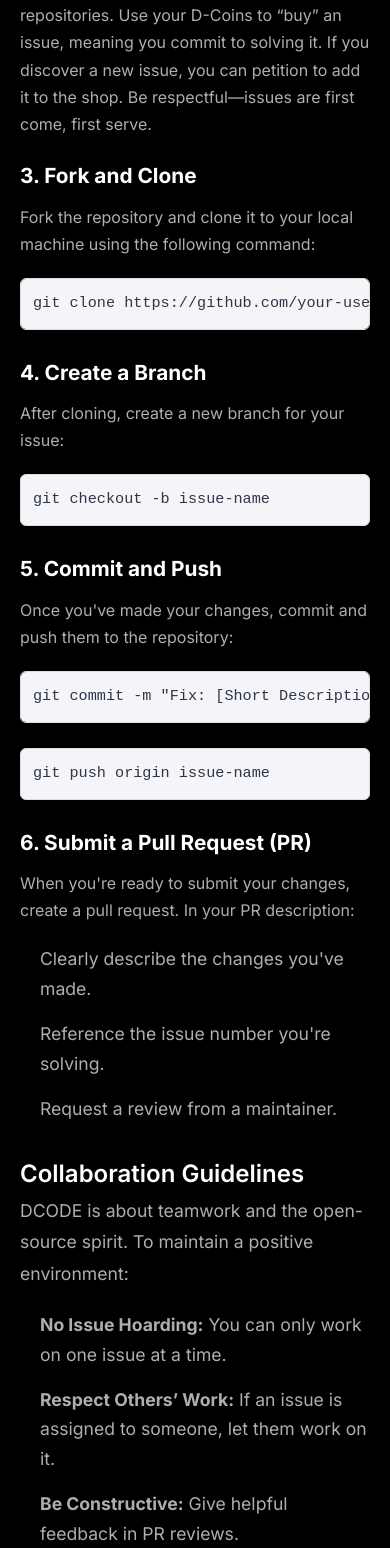
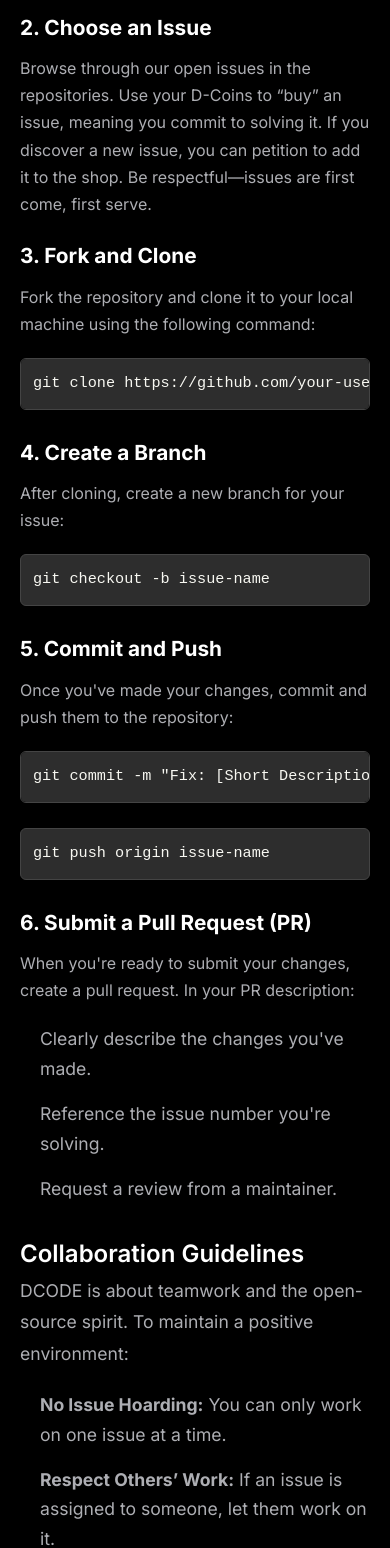
Before and after one commit to devclub-nstru/DCODE-frontend, a React (Vite) app in the folder Some-D-coin/: page /contributors in a window 390 px wide. Shown: the part 1758-3306 px from the top of the page. Built offline with nearby package versions, Linux system fonts and the light colour scheme; a web font is replaced by a local one.

Commit message:
fixed contributor's page

```diff
--- a/Some-D-coin/src/components/Contributors/Contributors.css
+++ b/Some-D-coin/src/components/Contributors/Contributors.css
@@ -75,17 +75,17 @@
 }
 
 .code-snippet-contri {
-    background-color: #f4f4f9;
+    background-color: #2d2d2d; /* Darker background for code snippets */
     padding: 12px;
     border-radius: 6px;
     font-family: 'Courier New', Courier, monospace;
     font-size: 1rem;
-    border: 1px solid #ddd;
+    border: 1px solid #444; /* Darker border */
     word-wrap: break-word;
     overflow-x: auto;
     margin-top: 10px;
     margin-bottom: 25px;
-    color: #2d3748;
+    color: #f8f8f2; /* Light text color */
 }
 
 .pr-tips {
@@ -177,6 +177,7 @@
 @media (max-width: 768px) {
     .contributor-guide {
         padding: 20px;
+        padding-top: 100px;
     }
 
     .guide-title-contri {
--- a/Some-D-coin/src/components/Contributors/Contributors.jsx
+++ b/Some-D-coin/src/components/Contributors/Contributors.jsx
@@ -1,31 +1,36 @@
-// src/ContributorGuide.js
-import React from 'react';
+import React, { useEffect } from 'react';
+import AOS from 'aos';
+import 'aos/dist/aos.css';
 import './Contributors.css';
 
 const ContributorGuide = () => {
+  useEffect(() => {
+    AOS.init({ duration: 1000 });
+  }, []);
+
   return (
     <div className="contributor-guide">
-      <h1 className="guide-title-contri">Contributor's Guide for DCODE</h1>
-      <p className="intro-text-contri">Welcome to DCODE, the open-source collaboration event organised by the Dev Club! We’re excited to have you join us in contributing to meaningful projects. This guide will help ensure a smooth and productive experience for all participants.</p>
+      <h1 className="guide-title-contri" data-aos="fade-up">Contributor's Guide for DCODE</h1>
+      <p className="intro-text-contri" data-aos="fade-up">Welcome to DCODE, the open-source collaboration event organised by the Dev Club! We’re excited to have you join us in contributing to meaningful projects. This guide will help ensure a smooth and productive experience for all participants.</p>
 
-      <h2 className="section-title-contri">About DCODE</h2>
-      <p className="section-text-contri">DCODE is a unique event where developers work together to improve open-source projects. Instead of building from scratch, participants pick issues from our maintained repositories and solve them to enhance existing codebases.</p>
+      <h2 className="section-title-contri" data-aos="fade-up">About DCODE</h2>
+      <p className="section-text-contri" data-aos="fade-up">DCODE is a unique event where developers work together to improve open-source projects. Instead of building from scratch, participants pick issues from our maintained repositories and solve them to enhance existing codebases.</p>
 
-      <h2 className="section-title-contri">What Are D-Coins?</h2>
-      <p className="section-text-contri">D-Coins are our event’s digital currency. You use them to “buy” issues, commit to solving them, and earn more by successfully contributing. They also count toward the leaderboard and can be transferred between participants.</p>
+      <h2 className="section-title-contri" data-aos="fade-up">What Are D-Coins?</h2>
+      <p className="section-text-contri" data-aos="fade-up">D-Coins are our event’s digital currency. You use them to “buy” issues, commit to solving them, and earn more by successfully contributing. They also count toward the leaderboard and can be transferred between participants.</p>
 
-      <h2 className="section-title-contri">Issue Availability</h2>
-      <p className="section-text-contri">At the start of the event, there will be a set of predefined issues available in the shop. More issues may be added as the event progresses based on participant petitions and discoveries.</p>
+      <h2 className="section-title-contri" data-aos="fade-up">Issue Availability</h2>
+      <p className="section-text-contri" data-aos="fade-up">At the start of the event, there will be a set of predefined issues available in the shop. More issues may be added as the event progresses based on participant petitions and discoveries.</p>
 
-      <h2 className="section-title-contri">How to Work on Issues</h2>
-      <p className="section-text-contri">Participants can only work on issues they have “bought” with D-Coins. This ensures that each participant has a fair chance to contribute while helping others with issues they are interested in solving.</p>
+      <h2 className="section-title-contri" data-aos="fade-up">How to Work on Issues</h2>
+      <p className="section-text-contri" data-aos="fade-up">Participants can only work on issues they have “bought” with D-Coins. This ensures that each participant has a fair chance to contribute while helping others with issues they are interested in solving.</p>
 
-      <h2 className="section-title-contri">How to Contribute</h2>
-      <p className="section-text-contri">Follow these steps to contribute to DCODE:</p>
+      <h2 className="section-title-contri" data-aos="fade-up">How to Contribute</h2>
+      <p className="section-text-contri" data-aos="fade-up">Follow these steps to contribute to DCODE:</p>
 
-      <h3 className="step-title-contri">1. Learn Git & GitHub</h3>
-      <p className="step-description-contri">If you’re new to Git and GitHub, check out these resources:</p>
-      <ul className="resource-link-contris">
+      <h3 className="step-title-contri" data-aos="fade-up">1. Learn Git & GitHub</h3>
+      <p className="step-description-contri" data-aos="fade-up">If you’re new to Git and GitHub, check out these resources:</p>
+      <ul className="resource-link-contris" data-aos="fade-up">
         <li>
           <a className="resource-link-contri" href="https://docs.github.com/en/github/getting-started-with-github" target="_blank" rel="noopener noreferrer">Git & GitHub for Beginners</a>
         </li>
@@ -34,33 +39,33 @@ const ContributorGuide = () => {
         </li>
       </ul>
 
-      <h3 className="step-title-contri">2. Choose an Issue</h3>
-      <p className="step-description-contri">Browse through our open issues in the repositories. Use your D-Coins to “buy” an issue, meaning you commit to solving it. If you discover a new issue, you can petition to add it to the shop. Be respectful—issues are first come, first serve.</p>
+      <h3 className="step-title-contri" data-aos="fade-up">2. Choose an Issue</h3>
+      <p className="step-description-contri" data-aos="fade-up">Browse through our open issues in the repositories. Use your D-Coins to “buy” an issue, meaning you commit to solving it. If you discover a new issue, you can petition to add it to the shop. Be respectful—issues are first come, first serve.</p>
 
-      <h3 className="step-title-contri">3. Fork and Clone</h3>
-      <p className="step-description-contri">Fork the repository and clone it to your local machine using the following command:</p>
-      <pre className="code-snippet-contri">git clone https://github.com/your-username/repository-name.git</pre>
+      <h3 className="step-title-contri" data-aos="fade-up">3. Fork and Clone</h3>
+      <p className="step-description-contri" data-aos="fade-up">Fork the repository and clone it to your local machine using the following command:</p>
+      <pre className="code-snippet-contri" data-aos="fade-up">git clone https://github.com/your-username/repository-name.git</pre>
 
-      <h3 className="step-title-contri">4. Create a Branch</h3>
-      <p className="step-description-contri">After cloning, create a new branch for your issue:</p>
-      <pre className="code-snippet-contri">git checkout -b issue-name</pre>
+      <h3 className="step-title-contri" data-aos="fade-up">4. Create a Branch</h3>
+      <p className="step-description-contri" data-aos="fade-up">After cloning, create a new branch for your issue:</p>
+      <pre className="code-snippet-contri" data-aos="fade-up">git checkout -b issue-name</pre>
 
-      <h3 className="step-title-contri">5. Commit and Push</h3>
-      <p className="step-description-contri">Once you've made your changes, commit and push them to the repository:</p>
-      <pre className="code-snippet-contri">git commit -m "Fix: [Short Description of Fix]"</pre>
-      <pre className="code-snippet-contri">git push origin issue-name</pre>
+      <h3 className="step-title-contri" data-aos="fade-up">5. Commit and Push</h3>
+      <p className="step-description-contri" data-aos="fade-up">Once you've made your changes, commit and push them to the repository:</p>
+      <pre className="code-snippet-contri" data-aos="fade-up">git commit -m "Fix: [Short Description of Fix]"</pre>
+      <pre className="code-snippet-contri" data-aos="fade-up">git push origin issue-name</pre>
 
-      <h3 className="step-title-contri">6. Submit a Pull Request (PR)</h3>
-      <p className="step-description-contri">When you're ready to submit your changes, create a pull request. In your PR description:</p>
-      <ul className="pr-tips">
+      <h3 className="step-title-contri" data-aos="fade-up">6. Submit a Pull Request (PR)</h3>
+      <p className="step-description-contri" data-aos="fade-up">When you're ready to submit your changes, create a pull request. In your PR description:</p>
+      <ul className="pr-tips" data-aos="fade-up">
         <li>Clearly describe the changes you've made.</li>
         <li>Reference the issue number you're solving.</li>
         <li>Request a review from a maintainer.</li>
       </ul>
 
-      <h2 className="section-title-contri">Collaboration Guidelines</h2>
-      <p className="section-text-contri">DCODE is about teamwork and the open-source spirit. To maintain a positive environment:</p>
-      <ul className="guidelines-list">
+      <h2 className="section-title-contri" data-aos="fade-up">Collaboration Guidelines</h2>
+      <p className="section-text-contri" data-aos="fade-up">DCODE is about teamwork and the open-source spirit. To maintain a positive environment:</p>
+      <ul className="guidelines-list" data-aos="fade-up">
         <li><strong>No Issue Hoarding:</strong> You can only work on one issue at a time.</li>
         <li><strong>Respect Others’ Work:</strong> If an issue is assigned to someone, let them work on it.</li>
         <li><strong>Be Constructive:</strong> Give helpful feedback in PR reviews.</li>
@@ -68,33 +73,33 @@ const ContributorGuide = () => {
         <li><strong>No Toxicity:</strong> Disrespectful behaviour will not be tolerated.</li>
       </ul>
 
-      <h2 className="section-title-contri">Raising and Resolving Issues</h2>
-      <p className="section-text-contri">If you find a bug, raise a petition.</p>
-      <ul className="issue-steps">
+      <h2 className="section-title-contri" data-aos="fade-up">Raising and Resolving Issues</h2>
+      <p className="section-text-contri" data-aos="fade-up">If you find a bug, raise a petition.</p>
+      <ul className="issue-steps" data-aos="fade-up">
         <li>If approved, the issue will be listed for others to “buy.”</li>
         <li>If you want to work on it yourself, you get priority.</li>
       </ul>
 
-      <h2 className="section-title-contri">Imposter Syndrome Disclaimer</h2>
-      <p className="section-text-contri">We want your help. No really, we do.</p>
-      <p className="section-text-contri">There might be a little voice inside that tells you you're not ready; that you need to do one more tutorial, or learn another framework, or write a few more blog posts before you can help with this project.</p>
-      <p className="section-text-contri">I assure you, that's not the case. This document contains some contribution guidelines and best practices, but if you don't get it right the first time, we'll try to help you fix it.</p>
-      <p className="section-text-contri">The contribution guidelines outline the process that you'll need to follow to get a patch merged. By making expectations and process explicit, we hope it will make it easier for you to contribute.</p>
-      <p className="section-text-contri">And you don't just have to write code. You can help out by writing documentation, tests, or even by giving feedback about this work. (And yes, that includes giving feedback about the contribution guidelines.)</p>
-      <p className="section-text-contri">If you have questions or want to chat, feel free to reach out in our Dev Club Discord <a href="https://discord.com" target="_blank" rel="noopener noreferrer">link</a> or GitHub issues.</p>
-      <p className="section-text-contri">Thank you for contributing! 🚀</p>
+      <h2 className="section-title-contri" data-aos="fade-up">Imposter Syndrome Disclaimer</h2>
+      <p className="section-text-contri" data-aos="fade-up">We want your help. No really, we do.</p>
+      <p className="section-text-contri" data-aos="fade-up">There might be a little voice inside that tells you you're not ready; that you need to do one more tutorial, or learn another framework, or write a few more blog posts before you can help with this project.</p>
+      <p className="section-text-contri" data-aos="fade-up">I assure you, that's not the case. This document contains some contribution guidelines and best practices, but if you don't get it right the first time, we'll try to help you fix it.</p>
+      <p className="section-text-contri" data-aos="fade-up">The contribution guidelines outline the process that you'll need to follow to get a patch merged. By making expectations and process explicit, we hope it will make it easier for you to contribute.</p>
+      <p className="section-text-contri" data-aos="fade-up">And you don't just have to write code. You can help out by writing documentation, tests, or even by giving feedback about this work. (And yes, that includes giving feedback about the contribution guidelines.)</p>
+      <p className="section-text-contri" data-aos="fade-up">If you have questions or want to chat, feel free to reach out in our Dev Club Discord <a href="https://discord.com" target="_blank" rel="noopener noreferrer">link</a> or GitHub issues.</p>
+      <p className="section-text-contri" data-aos="fade-up">Thank you for contributing! 🚀</p>
 
-      <h2 className="section-title-contri">Code of Conduct</h2>
-      <ul className="conduct-list">
+      <h2 className="section-title-contri" data-aos="fade-up">Code of Conduct</h2>
+      <ul className="conduct-list" data-aos="fade-up">
         <li><strong>Be inclusive and respectful.</strong></li>
         <li><strong>Provide constructive feedback.</strong></li>
         <li><strong>Follow ethical coding practices.</strong></li>
         <li><strong>No plagiarism—give credit where due.</strong></li>
       </ul>
 
-      <h2 className="section-title-contri">Need Help?</h2>
-      <p className="section-text-contri">If you have any questions, reach out to the maintainers or ask in our Dev Club Discord Channel <a href="https://discord.com" target="_blank" rel="noopener noreferrer">link</a></p>
-      <p className="section-text-contri">Happy Coding! 🚀</p>
+      <h2 className="section-title-contri" data-aos="fade-up">Need Help?</h2>
+      <p className="section-text-contri" data-aos="fade-up">If you have any questions, reach out to the maintainers or ask in our Dev Club Discord Channel <a href="https://discord.com" target="_blank" rel="noopener noreferrer">link</a></p>
+      <p className="section-text-contri" data-aos="fade-up">Happy Coding! 🚀</p>
     </div>
   );
 };
--- a/Some-D-coin/src/components/LeaderBoard/Leaderboard.css
+++ b/Some-D-coin/src/components/LeaderBoard/Leaderboard.css
@@ -309,10 +309,6 @@
     color: rgb(230, 230, 230);
   }
 
-  .table-row {
-    /* border-bottom: 1px solid rgba(255, 255, 255, 0.375); */
-  }
-
   .rank-badge-small {
     background-color: #3a2560;
   }
```
